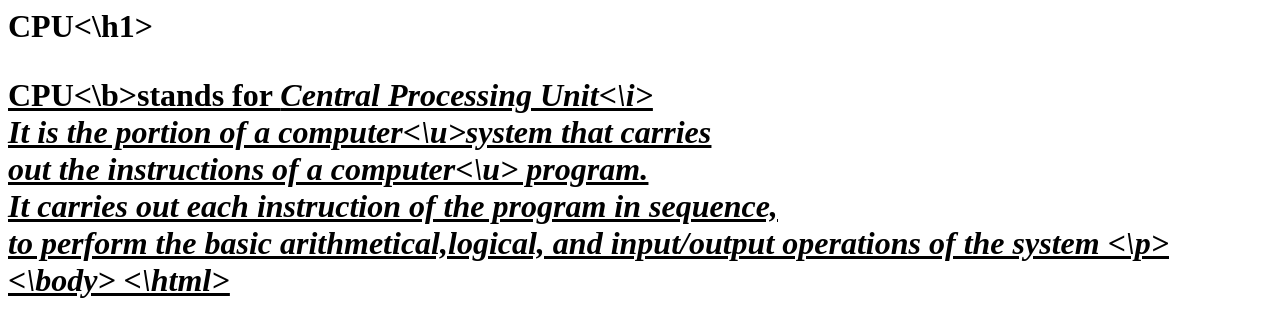
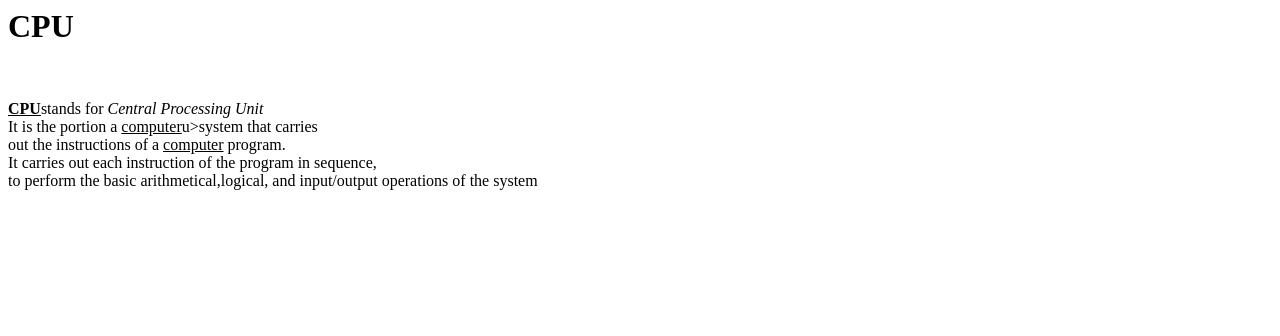
Before and after one commit to iamneo-production/adbdeabccfccaadaeccdfffebaeceaec, a plain HTML site: page index.html in a window 1280 px wide. Drawn offline with Linux system fonts and the light colour scheme.

Commit message:
Backup Commit

```diff
--- a/index.html
+++ b/index.html
@@ -1,12 +1,12 @@
 <html>
 <body>
-    <h1>CPU<\h1>
+    <h1>CPU</h1>
     <br>
-    <p><u><b>CPU<\b>stands for <i>Central Processing Unit<\i><u><br>
-        It is the portion of a <u>computer<\u>system that carries <br>
-        out the instructions of a <u>computer<\u> program.<br>
+    <p><u><b>CPU</u></b>stands for <i>Central Processing Unit</i><br>
+        It is the portion a <u>computer</u>u>system that carries <br>
+        out the instructions of a <u>computer</u> program.<br>
         It carries out each instruction of the program in sequence,<br>
         to perform the basic arithmetical,logical, and input/output operations of the system
-    <\p>
-<\body>
-<\html>
+        </p>
+    </body>
+</html>
```
